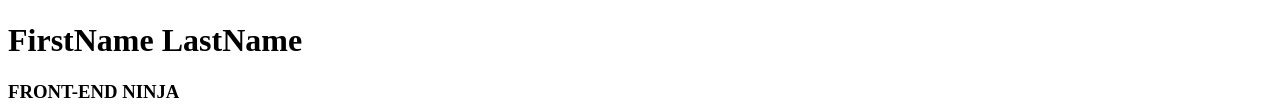
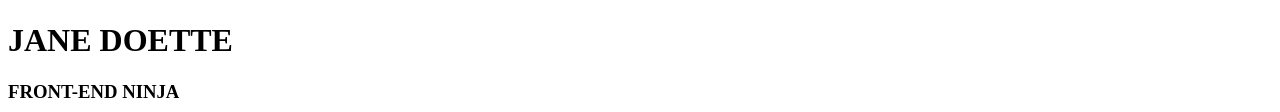
Before and after one commit to thangthin/projects-portfolio, a plain HTML site: page index.html in a window 1280 px wide. Shown: the part 211-323 px from the top of the page. Drawn offline with Linux system fonts and the light colour scheme.

Commit message:
changed name

```diff
--- a/index.html
+++ b/index.html
@@ -4,13 +4,13 @@
     <meta charset="UTF-8">
     <meta name="viewport" content="width=device-width, initial-scale=1.0">
     <meta http-equiv="X-UA-Compatible" content="ie=edge">
-    <title>Document</title>
+    <title>Project Portfolio</title>
 </head>
 <body>
     <!--top header-->
     <header>
         <div><img src="http://lorempixel.com/200/200/abstract/1" /></div>
-        <h1>FirstName LastName</h1>
+        <h1>JANE DOETTE</h1>
         <h3>FRONT-END NINJA</h3>
     </header>
     <!--main content-->
```
